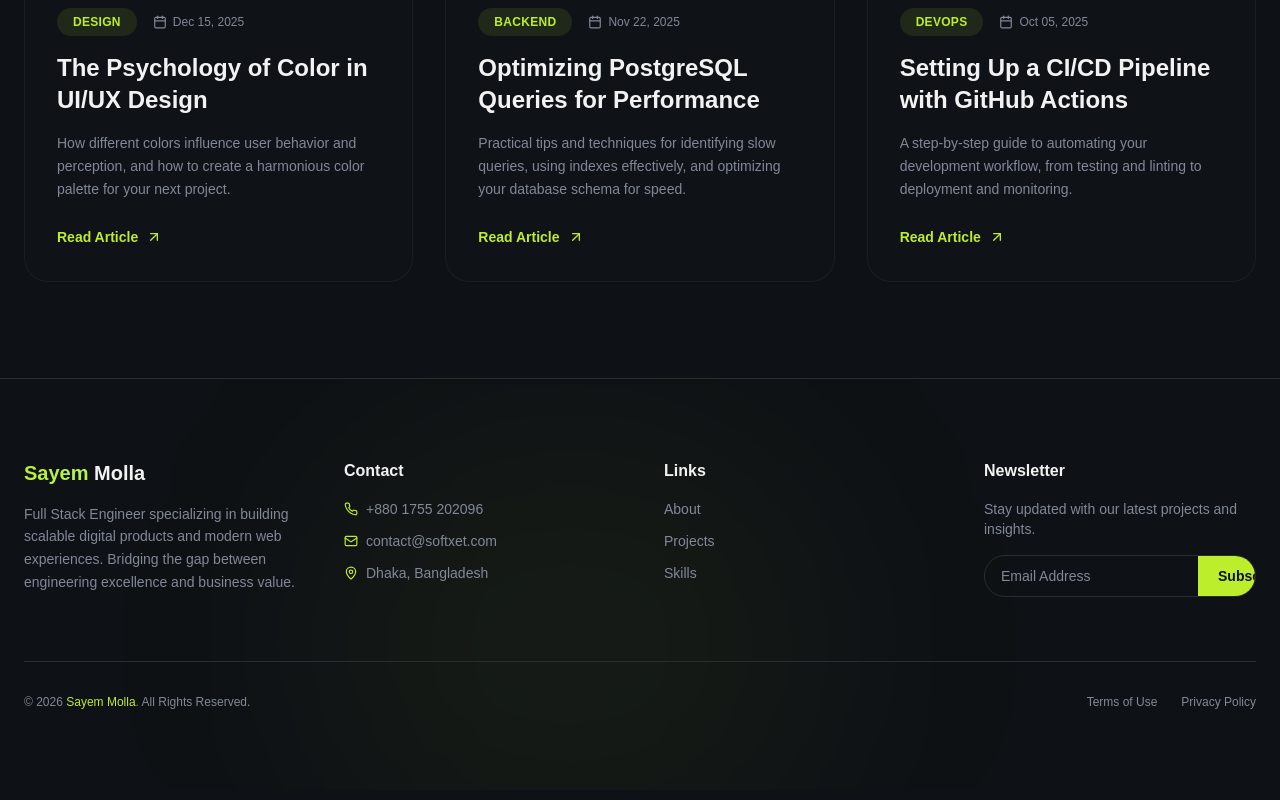
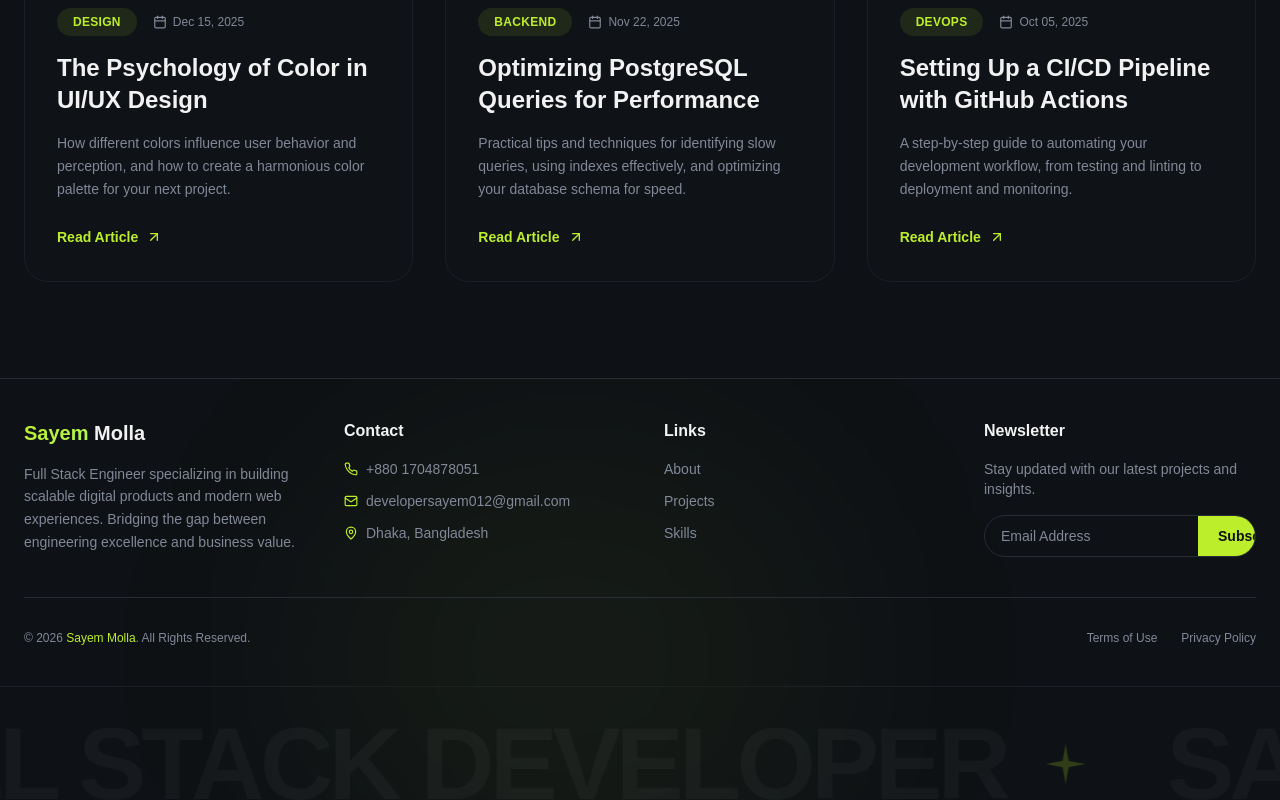
Before and after one commit to developersayem/portfolio, a Next.js app: page /blogs in a window 1280 px wide. Shown: the part 1264-2064 px from the top of the page. Built offline with nearby package versions, Linux system fonts and the light colour scheme.

Commit message:
update the footer

```diff
--- a/components/FooterSection.tsx
+++ b/components/FooterSection.tsx
@@ -15,7 +15,7 @@ const FooterSection = () => {
   return (
     <footer
       id="contact"
-      className="py-20 border-t border-border relative overflow-hidden"
+      className="border-t border-border relative overflow-hidden"
       ref={ref}
     >
       {/* Parallax glow */}
@@ -26,8 +26,8 @@ const FooterSection = () => {
         <div className="absolute bottom-0 left-1/4 w-[500px] h-[400px] rounded-full bg-primary/5 blur-[130px]" />
       </motion.div>
 
-      <div className="container mx-auto px-6 relative">
-        <div className="grid md:grid-cols-4 gap-12 mb-16">
+      <div className="pt-10 container mx-auto px-6 relative">
+        <div className="grid md:grid-cols-4 gap-12 mb-10">
           <div>
             <h3 className="font-display text-xl font-bold mb-4">
               <span className="text-gradient">Sayem</span> Molla
@@ -43,10 +43,11 @@ const FooterSection = () => {
             <h4 className="font-display font-semibold mb-4">Contact</h4>
             <div className="space-y-3 text-sm text-muted-foreground">
               <p className="flex items-center gap-2">
-                <Phone size={14} className="text-primary" /> +880 1755 202096
+                <Phone size={14} className="text-primary" /> +880 1704878051
               </p>
               <p className="flex items-center gap-2">
-                <Mail size={14} className="text-primary" /> contact@softxet.com
+                <Mail size={14} className="text-primary" />{" "}
+                developersayem012@gmail.com
               </p>
               <p className="flex items-center gap-2">
                 <MapPin size={14} className="text-primary" /> Dhaka, Bangladesh
@@ -112,6 +113,34 @@ const FooterSection = () => {
           </div>
         </div>
       </div>
+
+      {/* Large Bottom Marquee */}
+      <div className="mt-0 border-t border-border/50 overflow-hidden relative group -bottom-10">
+        <div
+          className="animate-marquee flex flex-nowrap w-max will-change-transform"
+          style={{ animationDuration: "50s" }}
+        >
+          {Array.from({ length: 8 }).map((_, i) => (
+            <div
+              key={i}
+              className="flex items-center flex-shrink-0 gap-10 mx-10"
+            >
+              <span className="font-display text-[8vw] font-black text-foreground/[0.04] group-hover:text-primary/20 transition-colors duration-700 select-none uppercase tracking-tighter whitespace-nowrap">
+                SAYEM MOLLA - FULL STACK DEVELOPER
+              </span>
+              <svg
+                width="40"
+                height="40"
+                viewBox="0 0 32 32"
+                className="text-primary/20 group-hover:text-primary transition-colors duration-700 flex-shrink-0"
+                fill="currentColor"
+              >
+                <path d="M16 0L18.5 13.5L32 16L18.5 18.5L16 32L13.5 18.5L0 16L13.5 13.5Z" />
+              </svg>
+            </div>
+          ))}
+        </div>
+      </div>
     </footer>
   );
 };
```
